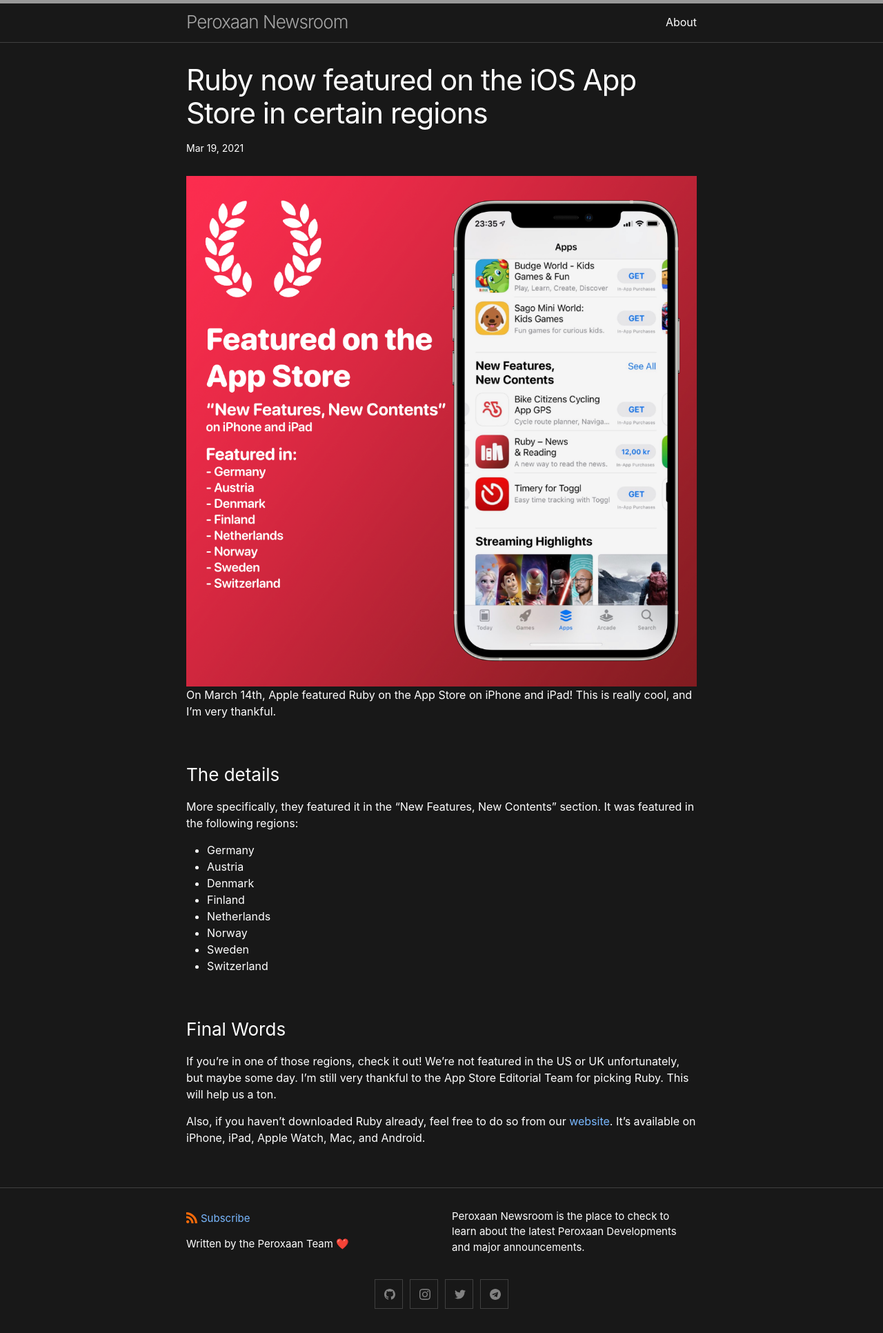
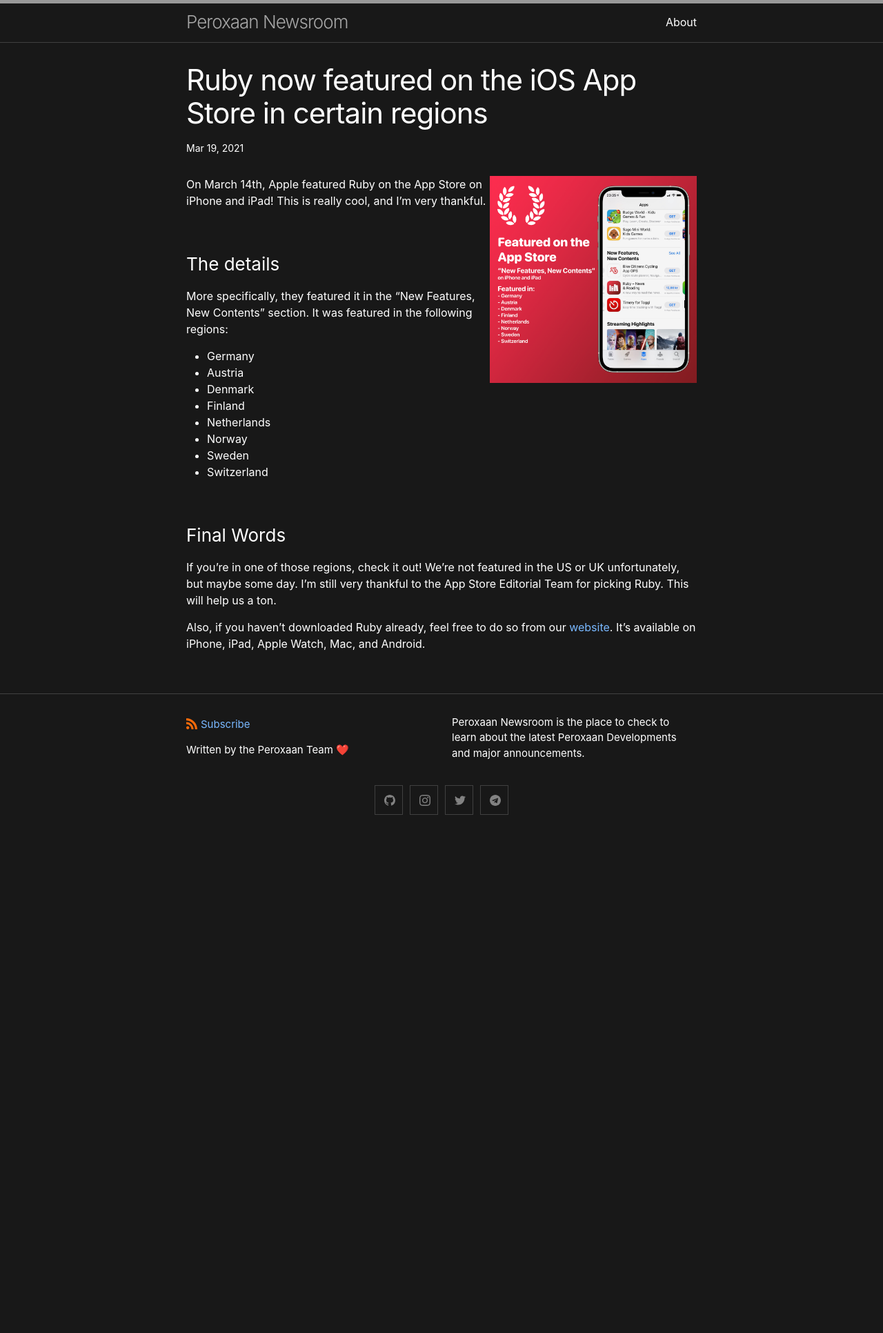
Before and after one commit to Peroxaan/peroxaan-newsroom, a Jekyll site: the page built from _posts/2021-03-18-ruby-featured-on-ios-app-store.markdown, in a window 1280 px wide. Shown: the whole page at 69% size. Built offline with Jekyll 4.4.1, drawn with Linux system fonts in a browser that asks for light colours; after the commit the page ends 1216 px from its top, so only the background shows below that.

Commit message:
Update 2021-03-18-ruby-featured-on-ios-app-store.markdown

```diff
--- a/_posts/2021-03-18-ruby-featured-on-ios-app-store.markdown
+++ b/_posts/2021-03-18-ruby-featured-on-ios-app-store.markdown
@@ -5,7 +5,7 @@
 categories: announcement
 ---
 
-<img style="float: right;" src="/assets/images/RubyFeatured.png">
+<img style="float: right;" width="300" height="300" src="/assets/images/RubyFeatured.png">
 
 On March 14th, Apple featured Ruby on the App Store on iPhone and iPad! This is really cool, and I'm very thankful.
 
```
